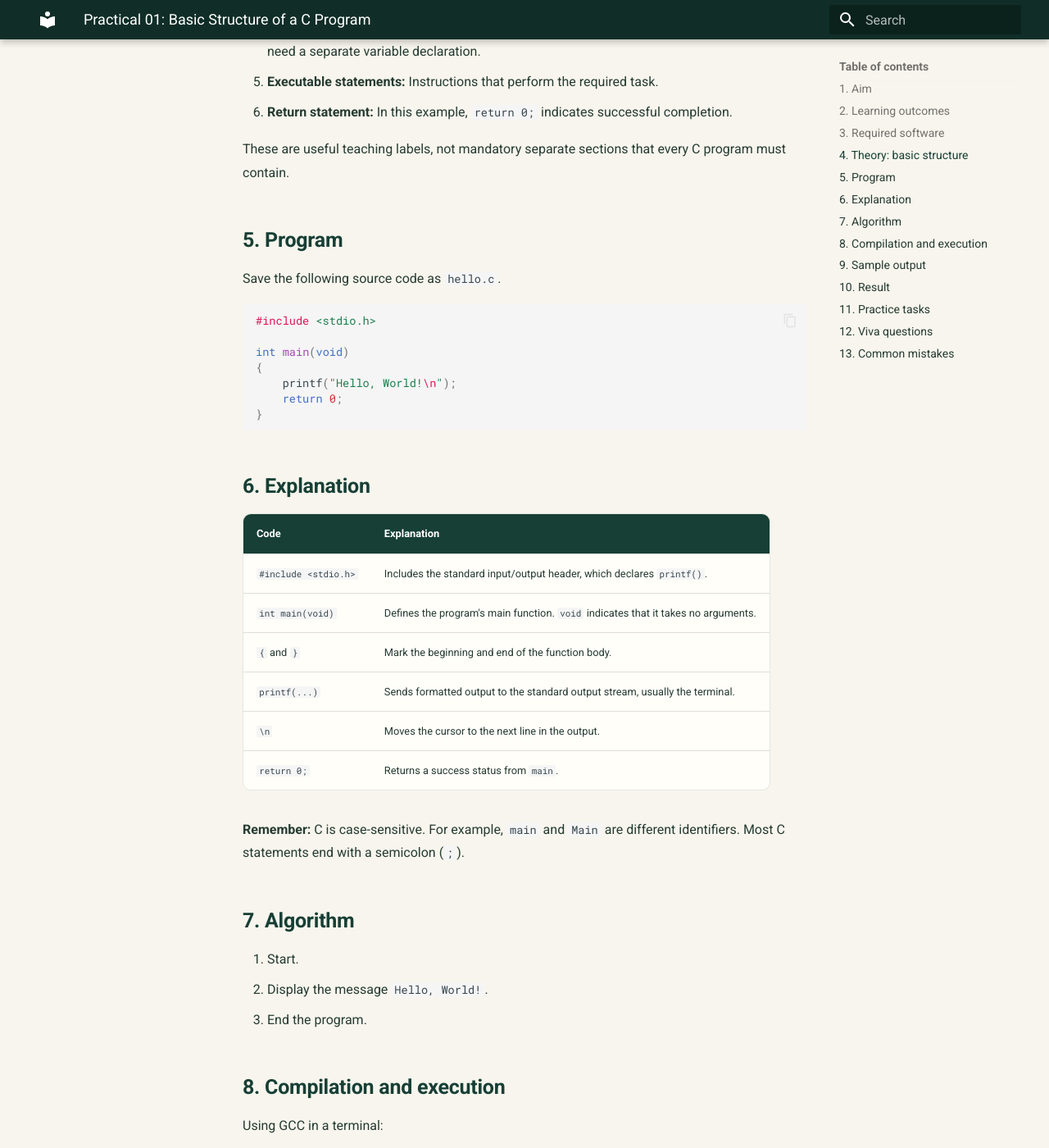
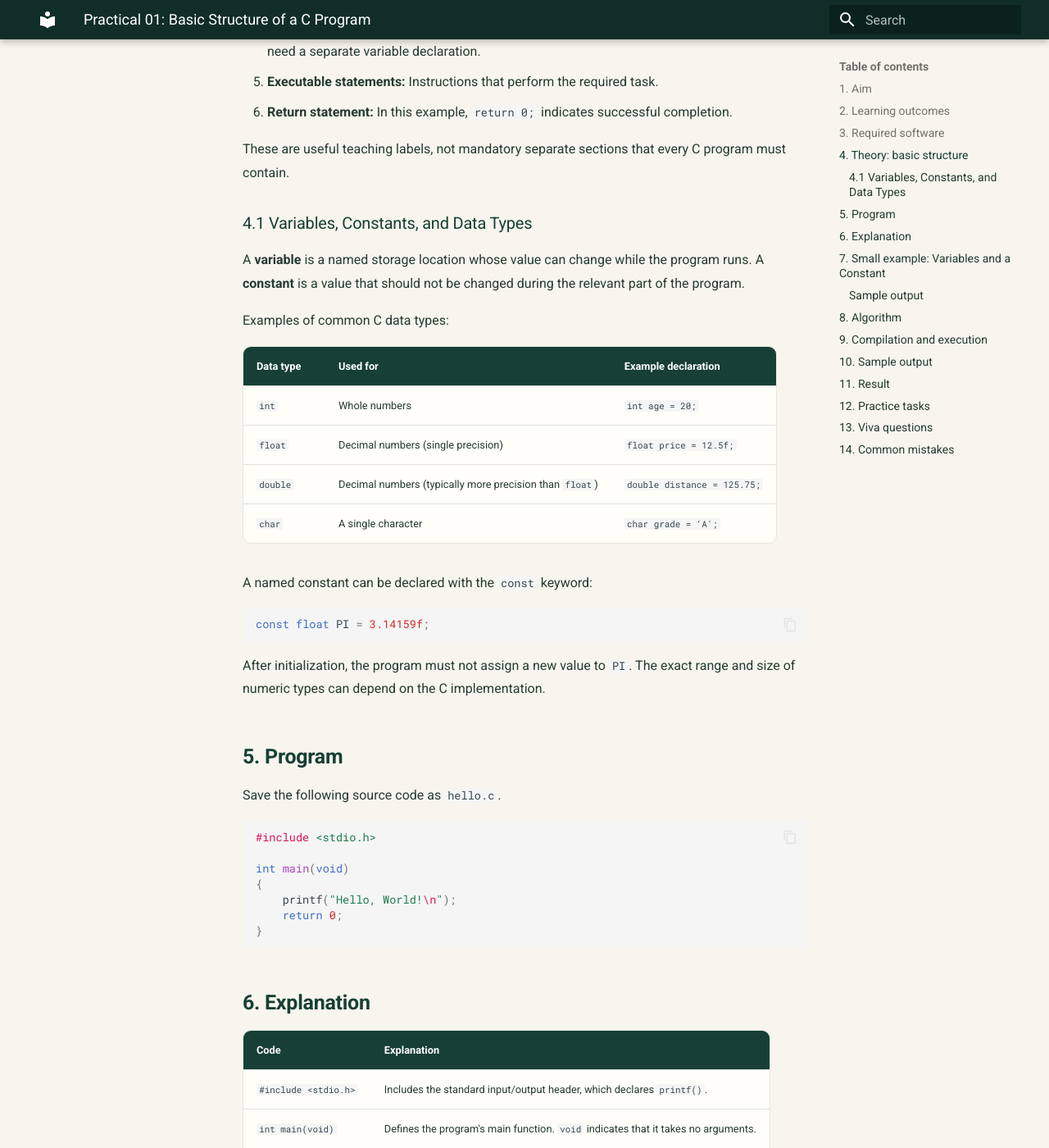
Before and after one commit to taimiyatahsin0-png/nu-cse-notes-store, an MkDocs documentation site: the page built from docs/subjects/spl-lab/01-basic-structure-of-c-program.md, in a window 1280 px wide and 1400 px high, scrolled down 1496 px. Shown: the whole window at 82% size. Built offline with MkDocs 1.6.1 and Material for MkDocs 9.7.7, drawn with Linux system fonts in a browser that asks for light colours; some of the changed text lies outside the part shown.

Commit message:
Add beginner examples for C variables constants and data types

````diff
--- a/docs/subjects/spl-lab/01-basic-structure-of-c-program.md
+++ b/docs/subjects/spl-lab/01-basic-structure-of-c-program.md
@@ -40,6 +40,27 @@ A simple C program commonly contains the following parts:
 
 These are useful teaching labels, not mandatory separate sections that every C program must contain.
 
+### 4.1 Variables, Constants, and Data Types
+
+A **variable** is a named storage location whose value can change while the program runs. A **constant** is a value that should not be changed during the relevant part of the program.
+
+Examples of common C data types:
+
+| Data type | Used for | Example declaration |
+|---|---|---|
+| `int` | Whole numbers | `int age = 20;` |
+| `float` | Decimal numbers (single precision) | `float price = 12.5f;` |
+| `double` | Decimal numbers (typically more precision than `float`) | `double distance = 125.75;` |
+| `char` | A single character | `char grade = 'A';` |
+
+A named constant can be declared with the `const` keyword:
+
+```c
+const float PI = 3.14159f;
+```
+
+After initialization, the program must not assign a new value to `PI`. The exact range and size of numeric types can depend on the C implementation.
+
 ## 5. Program
 
 Save the following source code as `hello.c`.
@@ -67,13 +88,47 @@ int main(void)
 
 **Remember:** C is case-sensitive. For example, `main` and `Main` are different identifiers. Most C statements end with a semicolon (`;`).
 
-## 7. Algorithm
+## 7. Small example: Variables and a Constant
+
+This short example shows how variables and a named constant are declared and used.
+
+```c
+#include <stdio.h>
+
+int main(void)
+{
+    int age = 20;
+    float price = 12.5f;
+    const int DAYS_IN_WEEK = 7;
+
+    printf("Age = %d\\n", age);
+    printf("Price = %.2f\\n", price);
+    printf("Days in a week = %d\\n", DAYS_IN_WEEK);
+
+    return 0;
+}
+```
+
+### Sample output
+
+```text
+Age = 20
+Price = 12.50
+Days in a week = 7
+```
+
+- `int`, `float` and `const int` specify the types of the declared objects.
+- `age` and `price` are variables.
+- `DAYS_IN_WEEK` is a read-only object after initialization through the `const`-qualified declaration.
+- `%d` prints an `int`; `%.2f` prints a floating-point value with two digits after the decimal point.
+
+## 8. Algorithm
 
 1. Start.
 2. Display the message `Hello, World!`.
 3. End the program.
 
-## 8. Compilation and execution
+## 9. Compilation and execution
 
 Using GCC in a terminal:
 
@@ -94,17 +149,17 @@ If compilation succeeds, run the program:
 
 If you use an IDE, create a C source file, enter the program, and use its compile/run command.
 
-## 9. Sample output
+## 10. Sample output
 
 ```text
 Hello, World!
 ```
 
-## 10. Result
+## 11. Result
 
 The program was written to display `Hello, World!`. After successful compilation and execution, the expected output appears on the screen.
 
-## 11. Practice tasks
+## 12. Practice tasks
 
 1. Modify the program to display your name.
 2. Display your department and institution on separate lines.
@@ -137,10 +192,10 @@ A semicolon terminates most C statements.
 **Q6. Is C case-sensitive?**
 Yes. Uppercase and lowercase letters are treated as different in identifiers.
 
-**Q7. What does `return 0;` mean in `main()`?**
+**Q7. What is a variable?**  \nA variable is a named storage location whose value can change during program execution.\n\n**Q8. What is a constant?**  \nA constant is a value that the program is not intended to modify. The `const` keyword can be used to declare an object that cannot be modified through that identifier.\n\n**Q9. Name four basic C data types.**  \n`int`, `char`, `float`, and `double`.\n\n**Q10. What does `return 0;` mean in `main()`?**
 It reports successful termination to the host environment.
 
-## 13. Common mistakes
+## 14. Common mistakes
 
 - Writing `Printf` instead of `printf`.
 - Forgetting the semicolon after a statement.
````
Also changed, not shown: other parts of docs/subjects/spl-lab/01-basic-structure-of-c-program.md (+1 -1 lines).
